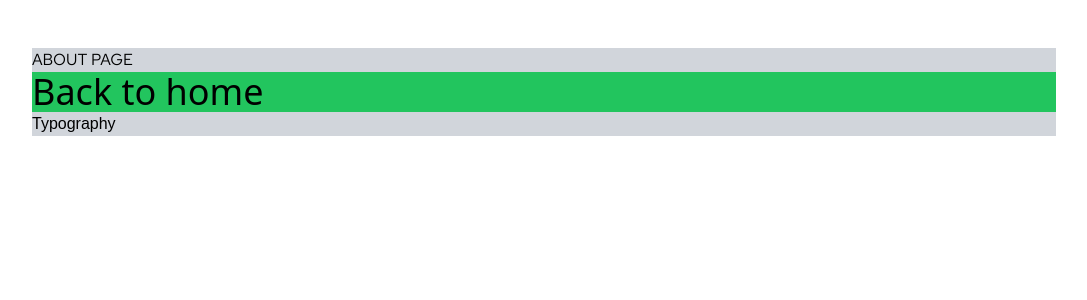
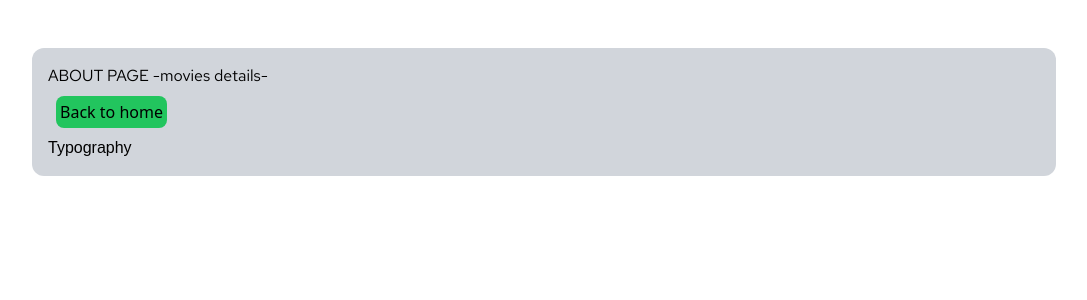
Before and after one commit to MioMauro/movies-app-next-13-experimental, a Next.js app: page /about in a window 1280 px wide. Shown: the top 300 px of the page, without its empty margins (96-1183 px from the left). Built offline with nearby package versions, Linux system fonts and the light colour scheme; a web font is replaced by a local one.

Commit message:
recommit

```diff
--- a/app/about/page.jsx
+++ b/app/about/page.jsx
@@ -7,7 +7,7 @@ import { Solitreo } from '@next/font/google'
 const redHat = Red_Hat_Text({
     subsets: ['latin'],
     weight: ['700', '400'],
-    variable: '--font-redHat',
+    variable: '--font-redHat',// not a good way!
 })
 
 const solitreo = Solitreo({
@@ -20,10 +20,10 @@ export default function AboutPage(){
 // throw new Error("Failed to load")
 
 return(
-<div className="bg-gray-300 ">
-    <p className={redHat.className}>ABOUT PAGE</p>
+<div className="bg-gray-300 p-4 rounded-xl">
+    <p className={redHat.className}>ABOUT PAGE -movies details-</p>
     <Link href={`/`}>
-    <h1 className="bg-green-500 text-4xl">Back to home</h1>
+    <h1 className="bg-green-500 text-bold inline-block p-1 rounded-lg m-2">Back to home</h1>
     <p className={solitreo.className}>Typography</p>
     </Link>
 </div>
--- a/app/loading.jsx
+++ b/app/loading.jsx
@@ -2,7 +2,7 @@ import React from 'react'
 
 const loading = () => {
 return (
-    <div>loading</div>
+    <div>loading...</div>
 )
 }
 
```
Also changed, not shown: 1 other file (tests, documents, lock files or other folders).
